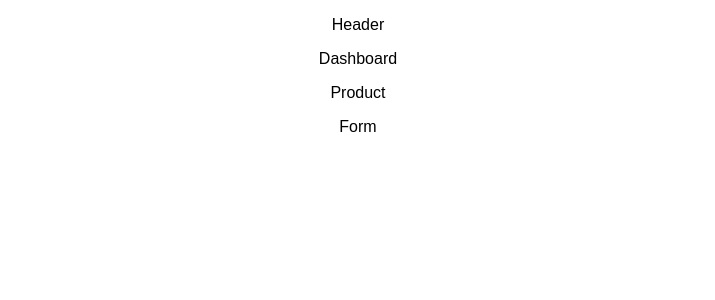
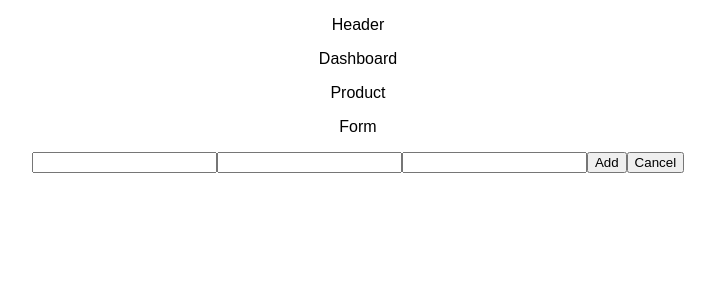
Before and after one commit to HarlanHeath/sim-practice, a React (Create React App) app in the folder sim-practice/: page / in a window 1280 px wide. Shown: the top 300 px of the page, without its empty margins (282-997 px from the left). Built offline with nearby package versions, Linux system fonts and the light colour scheme.

Commit message:
db created, server working

```diff
--- a/sim-practice/src/App.js
+++ b/sim-practice/src/App.js
@@ -5,6 +5,12 @@ import Header from "./component/Header/Header";
 import "./App.css";
 
 class App extends Component {
+  constructor() {
+    super();
+    this.state = {
+      inventory: []
+    };
+  }
   render() {
     return (
       <div className="App">
--- a/sim-practice/src/component/Form/Form.js
+++ b/sim-practice/src/component/Form/Form.js
@@ -1,10 +1,23 @@
 import React, { Component } from "react";
 
 export default class Form extends Component {
+  constructor() {
+    super();
+    this.state = {
+      name: "",
+      price: 0,
+      imgurl: ""
+    };
+  }
   render() {
     return (
       <div>
         <p>Form</p>
+        <input />
+        <input />
+        <input />
+        <button>Add</button>
+        <button>Cancel</button>
       </div>
     );
   }
```
Also changed, not shown: 1 other file (tests, documents, lock files or other folders).
